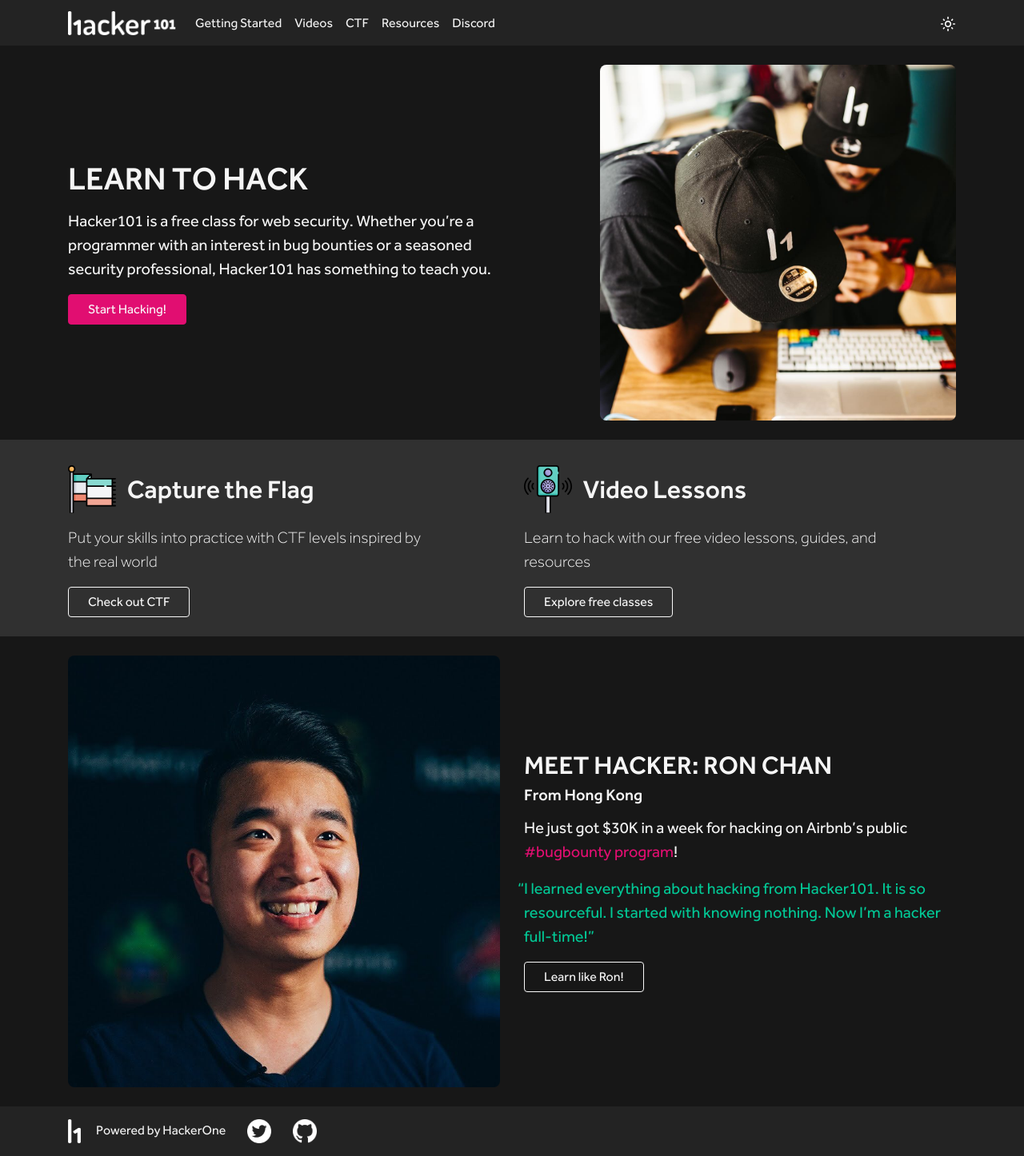
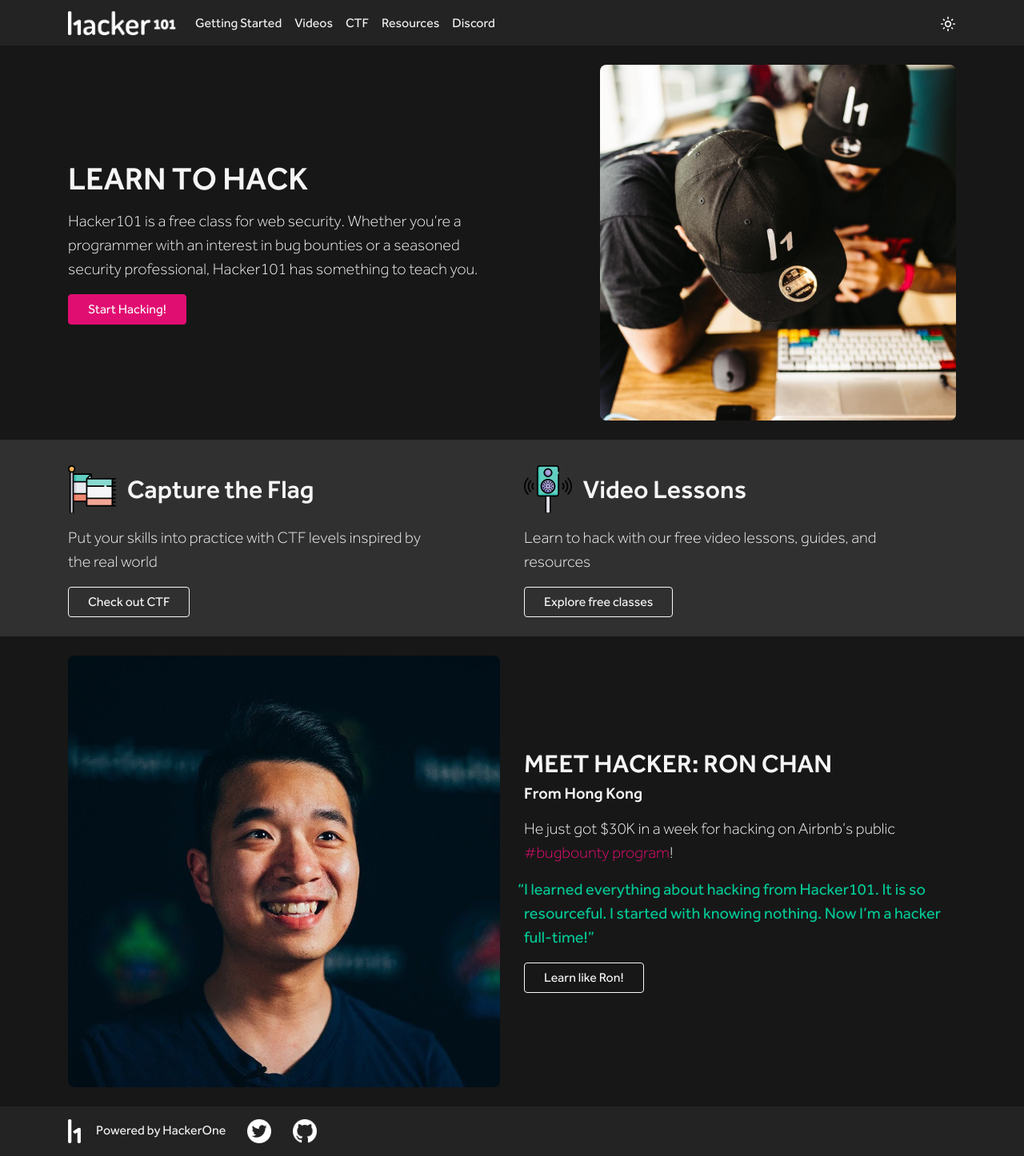
Before and after one commit to Hacker0x01/hacker101, a Jekyll site: the page built from index.md, in a window 1280 px wide. Shown: the whole page at 80% size. Built offline with Jekyll 4.4.1, drawn with Linux system fonts in a browser that asks for light colours.

Commit message:
Fix unnecessary header usage

```diff
--- a/index.md
+++ b/index.md
@@ -6,10 +6,10 @@
 <div class="container">
   <div class="row">
     <div class="col-md-6 py-4 align-self-center">
-      <h1 class="font-weight-bold">
+      <h1>
         LEARN TO HACK
       </h1>
-      <p class="lead font-weight-normal my-3">
+      <p class="lead my-3">
         Hacker101 is a free class for web security. Whether you&#8217;re a
         programmer with an interest in bug bounties or a seasoned security
         professional, Hacker101 has something to teach you.
@@ -59,13 +59,13 @@
       <img src="/assets/ron-chan.jpg" alt="Hacker: Ron Chan" class="img-fluid rounded-lg" height="400" />
     </div>
     <div class="col-md-6 py-4 align-self-center">
-      <h2 class="font-weight-bold">
+      <h2>
         MEET HACKER: RON CHAN
       </h2>
-      <h5>
+      <span class="h5">
         From Hong Kong
-      </h5>
-      <p class="lead font-weight-normal my-3">
+      </span>
+      <p class="lead my-3">
         He just got $30K in a week for hacking on Airbnb&#8217;s public
         <a href="https://hackerone.com/airbnb">#bugbounty program</a>!
       </p>
```
